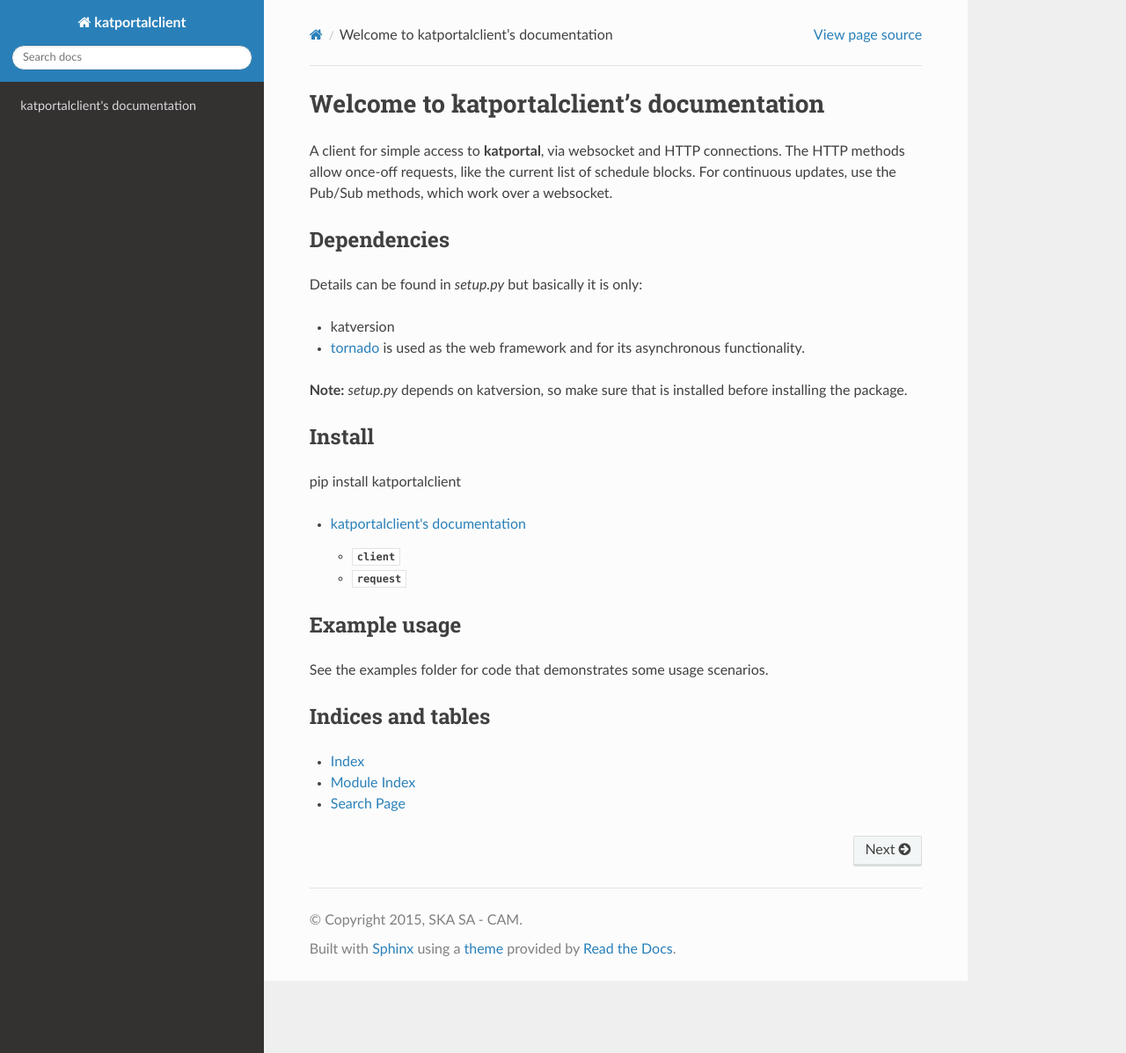
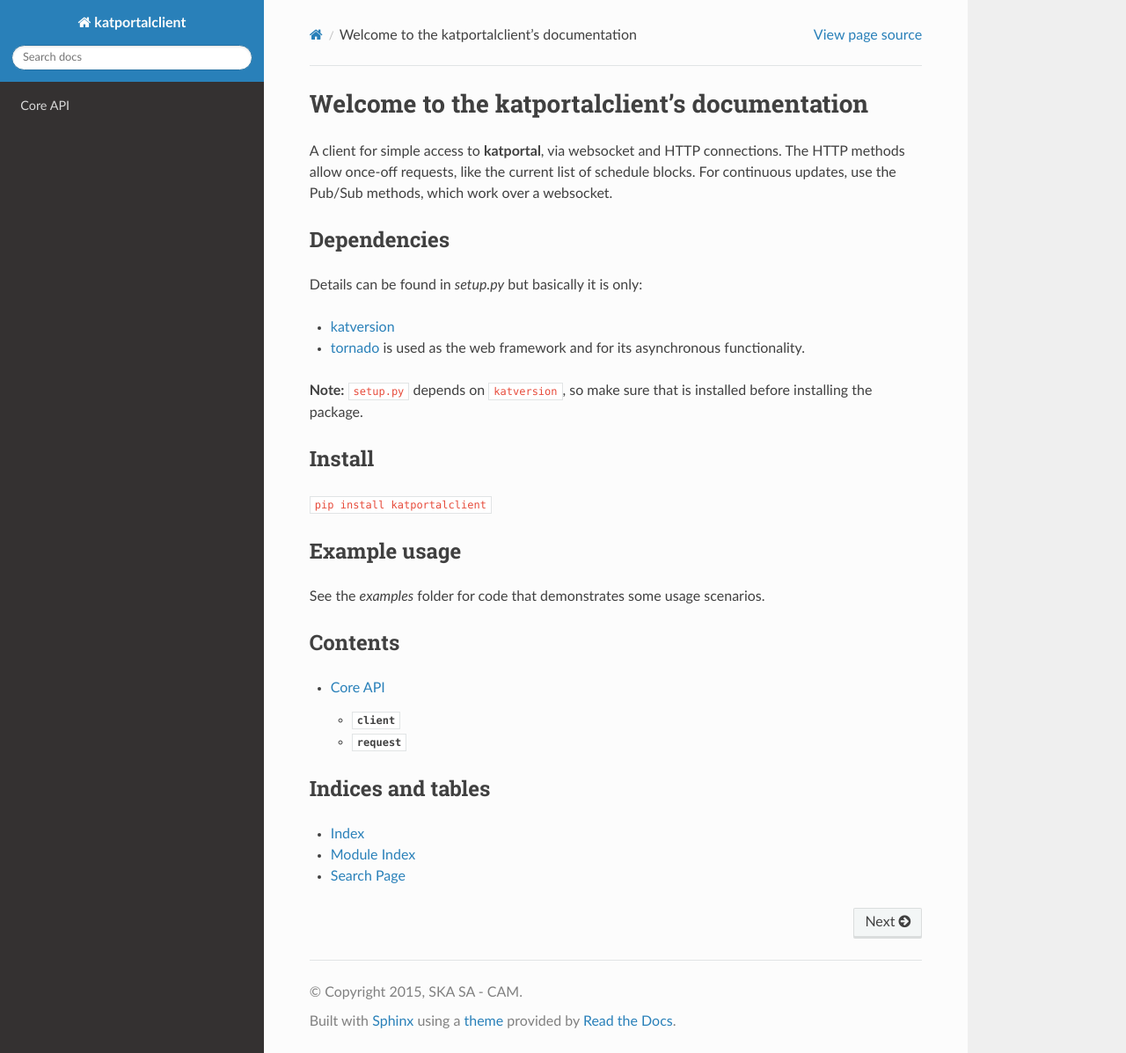
Before and after one commit to ska-sa/katportalclient, a Sphinx documentation site: the page built from docs/source/index.rst, in a window 1280 px wide and 1197 px high. Shown: the whole window at 88% size. Built offline with Sphinx 7.4.7 and the Read the Docs theme 2.0.0, drawn with Linux system fonts in a browser that asks for light colours; pages that are not in the unit, such as notebooks, are missing from menus; the version number could not be read and is left out.

Commit message:
Generate documentation as part of CI build.
This PR adds the following:
- Generates documentation as part of Jenkins CI build.
- Minor documentation fixes.
- Updated Readme file to include badges.

```diff
--- a/docs/source/index.rst
+++ b/docs/source/index.rst
@@ -1,4 +1,4 @@
-Welcome to katportalclient's documentation
+Welcome to the katportalclient's documentation
 ==========================================
 
 A client for simple access to **katportal**, via websocket and HTTP connections.
@@ -9,25 +9,30 @@ Dependencies
 ------------
 Details can be found in `setup.py` but basically it is only:
 
-- katversion
+- `katversion <https://pypi.org/project/katversion>`_
 - `tornado <http://www.tornadoweb.org>`_ is used as the web framework and for its asynchronous functionality.
 
-**Note:** `setup.py` depends on katversion, so make sure that is installed before
+**Note:** ``setup.py`` depends on ``katversion``, so make sure that is installed before
 installing the package.
 
 Install
 -------
-pip install katportalclient
+
+``pip install katportalclient``
+
+Example usage
+-------------
+
+See the `examples` folder for code that demonstrates some usage scenarios.
+
+Contents
+--------
 
 .. toctree::
    :maxdepth: 1
 
- katportalclient's documentation <katportalclient.rst>
+ Core API <katportalclient.rst>
 
-Example usage
--------------
-
-See the examples folder for code that demonstrates some usage scenarios.
 
 Indices and tables
 ------------------
```
Also changed, not shown: CHANGELOG.md (+2 -2 lines), README.md (+9 -3 lines), setup.py (+15 -11 lines), 2 other files.
